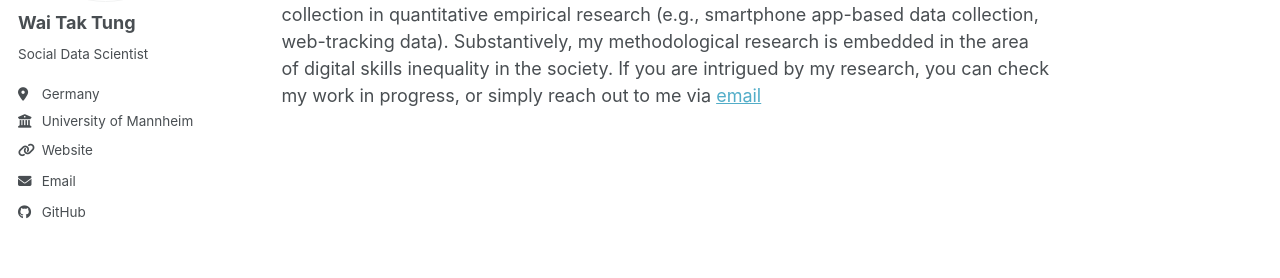
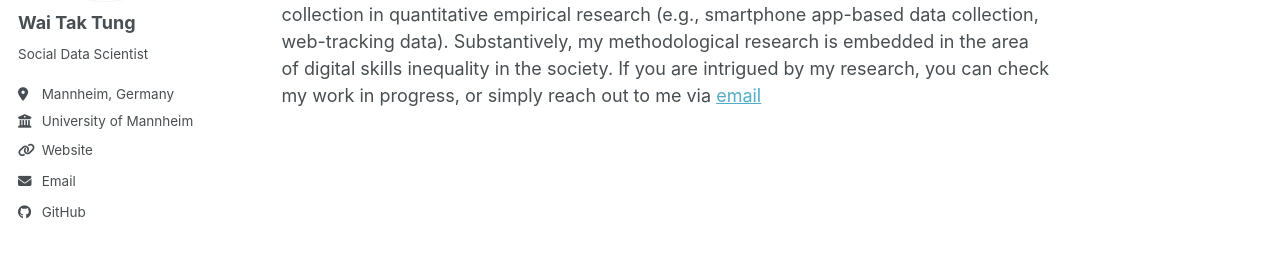
Before and after one commit to wttung/wttung.github.io, a Jekyll site: the page built from _pages/about.md, in a window 1280 px wide. Shown: the part 274-552 px from the top of the page. Built offline with Jekyll 4.4.1, drawn with Linux system fonts in a browser that asks for light colours; a script bundle is joined from its source files by our own code; library files that are not in the unit come from our copies.

Commit message:
Update _config.yml

```diff
--- a/_config.yml
+++ b/_config.yml
@@ -27,7 +27,7 @@ author:
   name             : "Wai Tak Tung"
   pronouns         : # example: "he/him"
   bio              : "Social Data Scientist"
-  location         : "Germany"
+  location         : "Mannheim, Germany"
   employer         : "University of Mannheim"
   uri              : https://wttung.github.io/
   email            : "waitak.tung@uni-mannheim.de"
```
